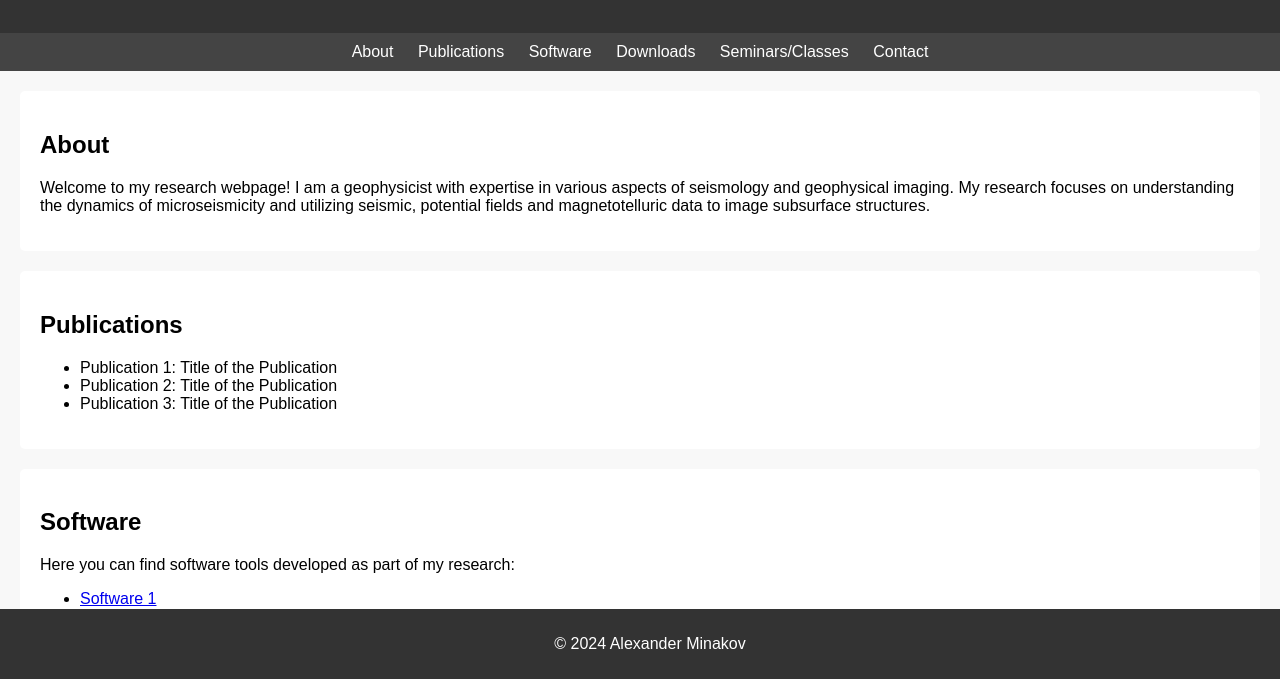
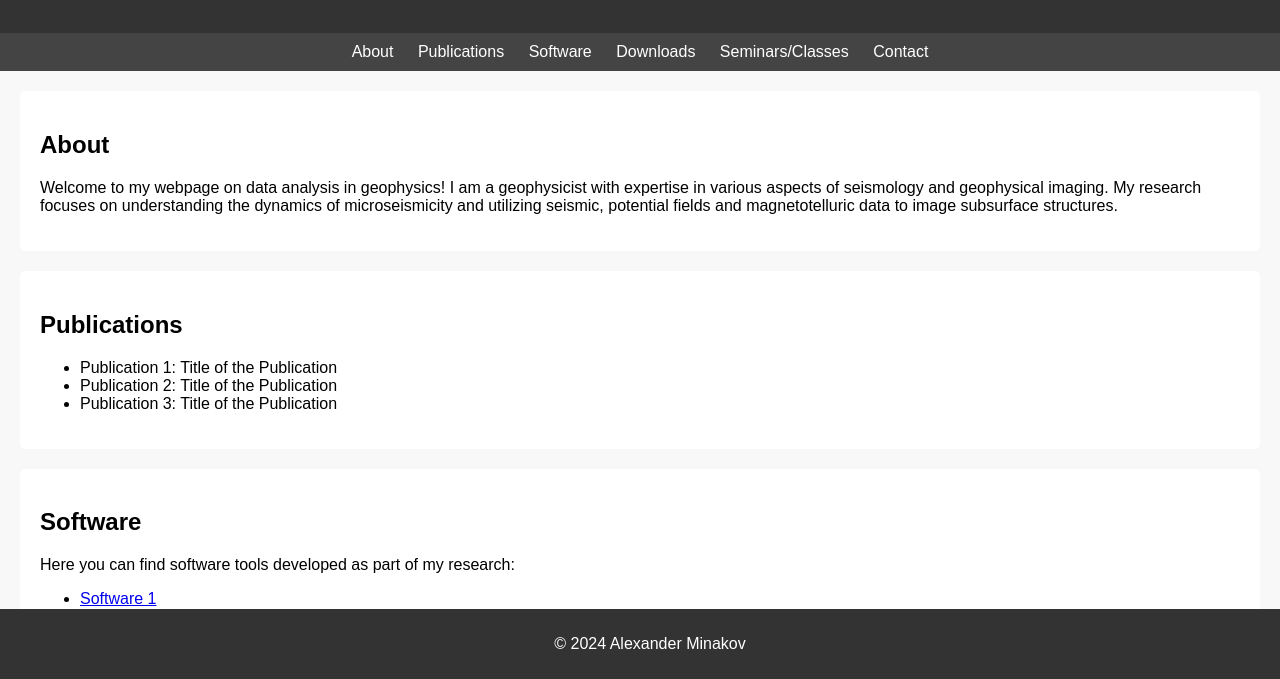
Before and after one commit to 4minakov/4minakov.github.io, a plain HTML site: page index.html in a window 1280 px wide. Shown: the part 121-800 px from the top of the page. Drawn offline with Linux system fonts and the light colour scheme.

Commit message:
Initial commit

```diff
--- a/index.html
+++ b/index.html
@@ -63,7 +63,7 @@
 
 <section id="about">
     <h2>About</h2>
-    <p>Welcome to my research webpage! I am a geophysicist with expertise in various aspects of seismology and geophysical imaging. My research focuses on understanding the dynamics of microseismicity and utilizing seismic, potential fields and magnetotelluric data to image subsurface structures.</p>
+    <p>Welcome to my webpage on data analysis in geophysics! I am a geophysicist with expertise in various aspects of seismology and geophysical imaging. My research focuses on understanding the dynamics of microseismicity and utilizing seismic, potential fields and magnetotelluric data to image subsurface structures.</p>
 </section>
 
 <section id="publications">
```
